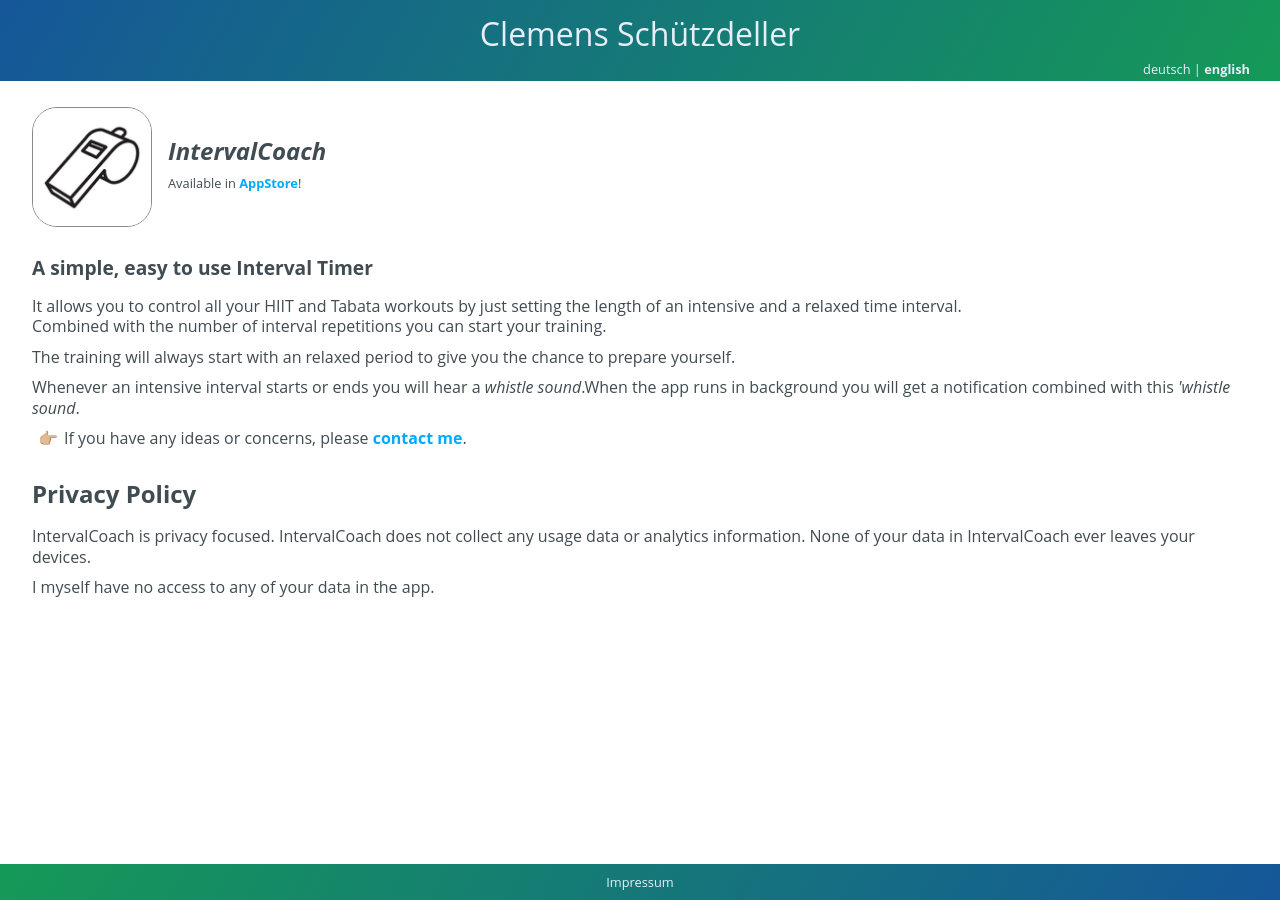
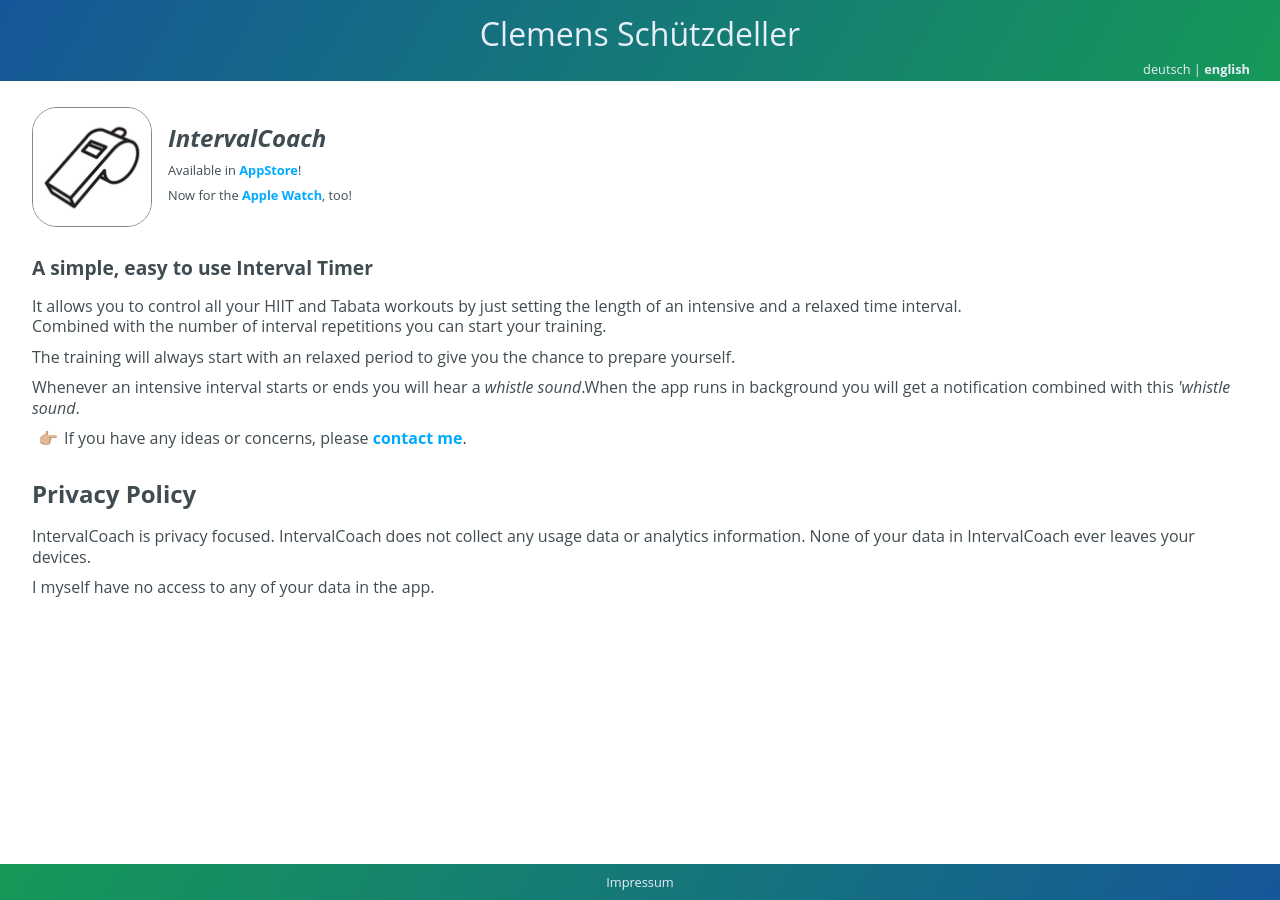
Before and after one commit to cs-LA/home, a Jekyll site: the page built from IntervalCoach/index.md, in a window 1280 px wide. Built offline with Jekyll 4.4.1, drawn with Linux system fonts in a browser that asks for light colours; our own code applies the rules of GitHub Pages for plain Markdown files.

Commit message:
Update index.md

```diff
--- a/IntervalCoach/index.md
+++ b/IntervalCoach/index.md
@@ -6,6 +6,10 @@
       <div class="logoDescription">
         <span class="en">Available in <b><a href="https://apps.apple.com/de/app/intervalcoach/id1612119055">AppStore</a></b>!</span>
         <span class="de">Verfügbar im <b><a href="https://apps.apple.com/de/app/intervalcoach/id1612119055">AppStore</a></b>!</span>
+      </div>
+      <div class="logoDescription">
+        <span class="en">Now for the <b><a href="https://apps.apple.com/de/app/intervalcoachwatch/id1636537589">Apple Watch</a></b>, too!</span>
+        <span class="de">Jetzt auch für die <b><a href="https://apps.apple.com/de/app/intervalcoachwatch/id1636537589">Apple Watch</a></b>!</span>
       </div>
     </div>
   </div>
```
